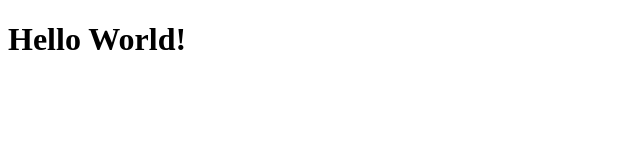
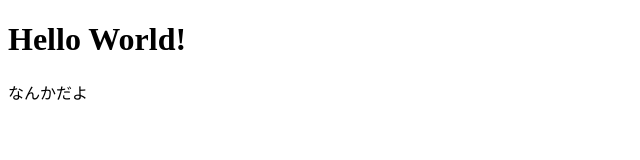
Before and after one commit to NinaFujimori/3-6test, a plain HTML site: page index.html in a window 1280 px wide. Shown: the full height of the page, 0-640 px from the left. Drawn offline with Linux system fonts and the light colour scheme.

Commit message:
なんかだったって

```diff
--- a/index.html
+++ b/index.html
@@ -7,5 +7,6 @@
 </head>
 <body>
     <h1>Hello World!</h1>
+    <p>なんかだよ</p>
 </body>
 </html>
```
